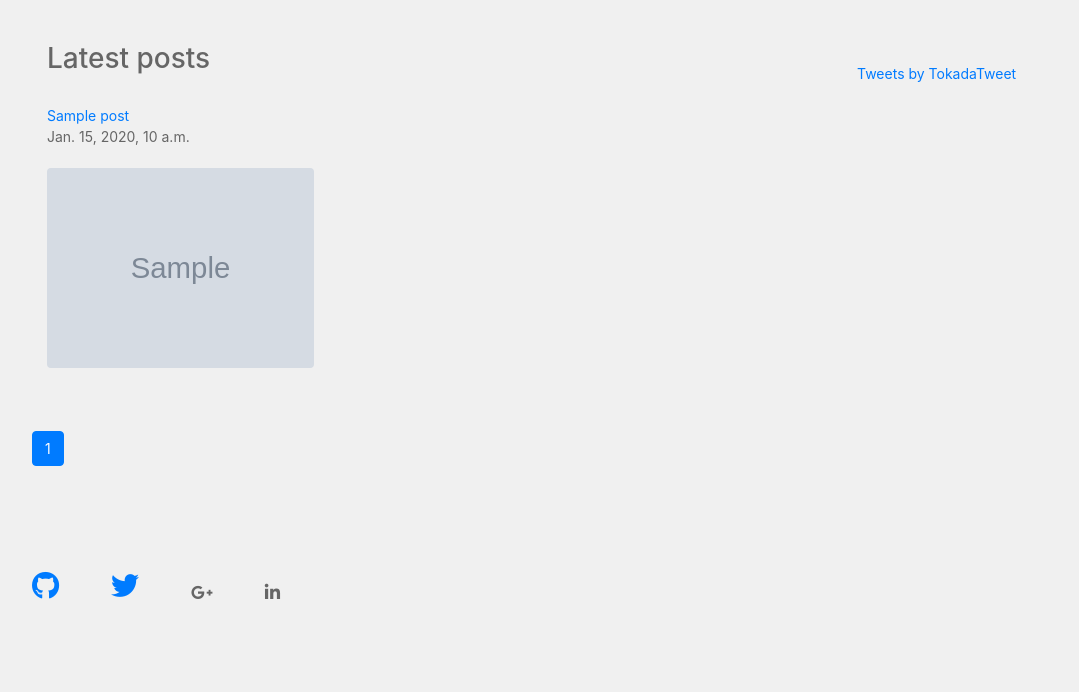
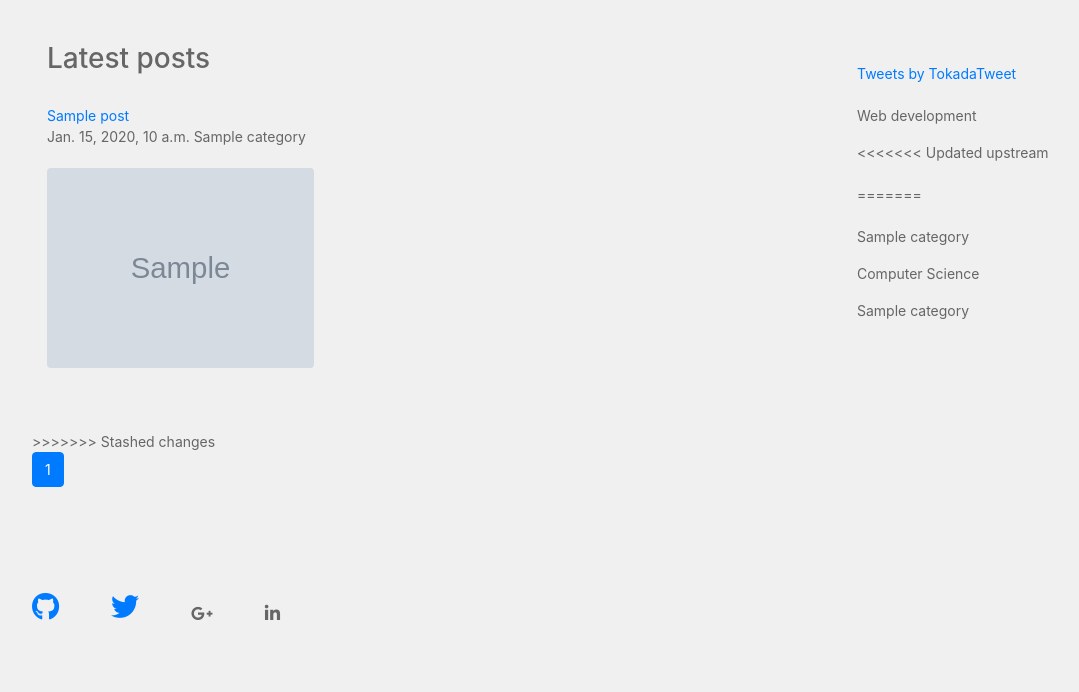
Before and after one commit to okd-hkd/blogProd, a Django app: template posts/templates/posts/post_list.html in a window 1280 px wide. Shown: the part 56-748 px from the top of the page, without its empty margins (53-1132 px from the left). Run offline with Django 3.2, Linux system fonts and the light colour scheme; the template is opened without the code that fills it: most values are stand-ins (such as "Sample title", 1, 10 or a date in 2020); grey boxes marked "Sample" are stand-in pictures; some libraries are stand-ins or nearby versions.

Commit message:
pulled from remote

```diff
--- a/posts/templates/posts/post_list.html
+++ b/posts/templates/posts/post_list.html
@@ -13,6 +13,7 @@
 <a href="{% url 'posts:post_detail' post.id %}" class="list-title">{{ post.title }}</a>
 <br>
 {{ post.published }}
+    {{ post.category.name }}
 
     {% if post.image %}
 
@@ -22,22 +23,50 @@
 
     {% endif %}
 
-<!--{{ post.summary }}-->
 <br/><br/>
 {% endfor %}
 </div>
 
-<div class="col-md-3">
+    <div class="col-md-3">
+        <br><br>
+            <a class="twitter-timeline" data-lang="en" data-width="250" data-height="200" data-theme="light" href="https://twitter.com/TokadaTweet?ref_src=twsrc%5Etfw">Tweets by TokadaTweet</a>
 <br><br>
-<a class="twitter-timeline" data-lang="en" data-width="250" data-height="300" data-theme="light" href="https://twitter.com/TokadaTweet?ref_src=twsrc%5Etfw">Tweets by TokadaTweet</a>
+<p>Web development</p>
+<!--{% for post in post_list %}-->
 
+<<<<<<< Updated upstream
     <br>
     <br>
 
 
 
-</div>
+=======
+<!--{% ifequal post.category.name web_development %}-->
+
+<!--{{ post.title }}<br>-->
+
+<!--{% endifequal %}-->
+
+<!--{% endfor %}-->
+<!--<br><br>-->
+
+<br><br>
+<p>{{ catepost.category.name }}</p>
+<p>Computer Science</p>
+{% for catepost in post_list %}
+
+{{ catepost.category.name }}
+
+<!--{% ifequal catepost.category.name Computer_Science %}
+{{ catepost.title }}<br>
+{% endifequal %}-->
+{% endfor %}
+
+    </div>
+>>>>>>> Stashed changes
 </div>
 
 
+
+
 {% endblock %}
```
